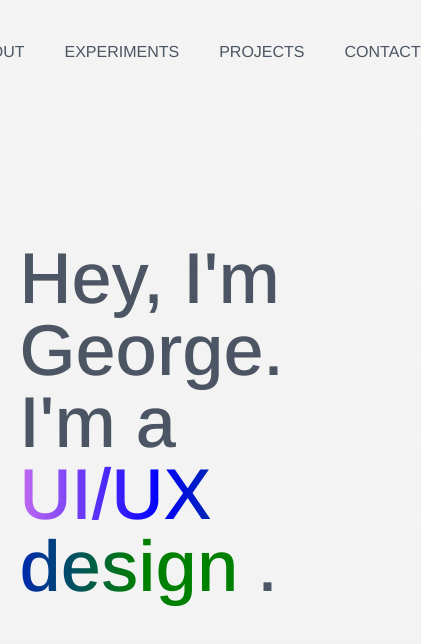
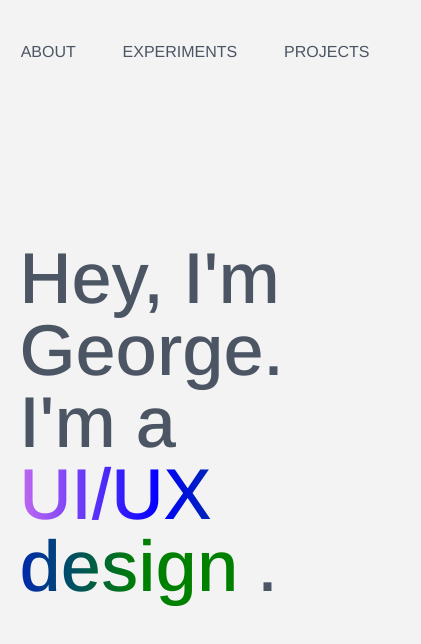
Before and after one commit to georgegausden/portfolio, a Next.js app: page / in a window 390 px wide. Shown: the top 644 px of the page, 421 px wide, since content can reach past the window. Built offline with nearby package versions, Linux system fonts and the light colour scheme.

Commit message:
Refactor CSS: Update tag styles and remove image dimensions in projectSection.tsx

```diff
--- a/app/page.tsx
+++ b/app/page.tsx
@@ -85,13 +85,13 @@ export default function HomePage() {
     <div className="flex flex-col min-h-screen max-w-7xl mx-auto ">
 
       {/* <Header/> */}
-      <nav className="absolute left-1/2 transform -translate-x-1/2 pt-10 top-0 z-20 text-center justify-center w-full px-4 md:px-0">
+      <nav className="absolute left-1/2 transform -translate-x-1/2 pt-10 top-0 z-20 text-center justify-center w-full">
         <motion.div
           initial="hidden"
           animate="show"
           exit="hidden"
           variants={containerVariants}
-    className="flex text-center gap-10 md:gap-[10%] justify-center w-full"
+          className="flex text-center gap-[12%] md:gap-[10%] justify-center w-full"
         >
           <motion.div variants={itemVariants}>
             <button onMouseEnter={() => setHoveredSection("About")}>
@@ -147,13 +147,13 @@ export default function HomePage() {
                   <motion.button
                     id="subButton"
                     variants={itemVariants}
-                    className="md:hidden"
+                    className="lg:hidden"
                     onClick={() => {
                       setActiveSection("Email");
                       setHoveredSection("");
                     }}
                   >
-                    Email
+                    Contact
                   </motion.button>
                 </motion.div>
               )}
@@ -224,7 +224,7 @@ export default function HomePage() {
             </AnimatePresence>
           </motion.div>
 
-          <motion.div variants={itemVariants} >
+          <motion.div variants={itemVariants} className="hidden lg:block">
             <button onMouseEnter={() => setHoveredSection("Contact")}>
               Contact
             </button>
```
Lines whose indentation alone changed are shown as unchanged.
